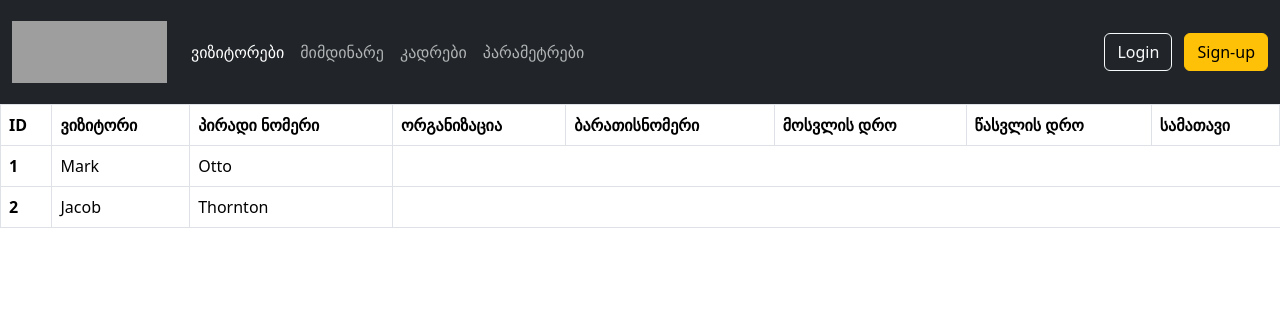
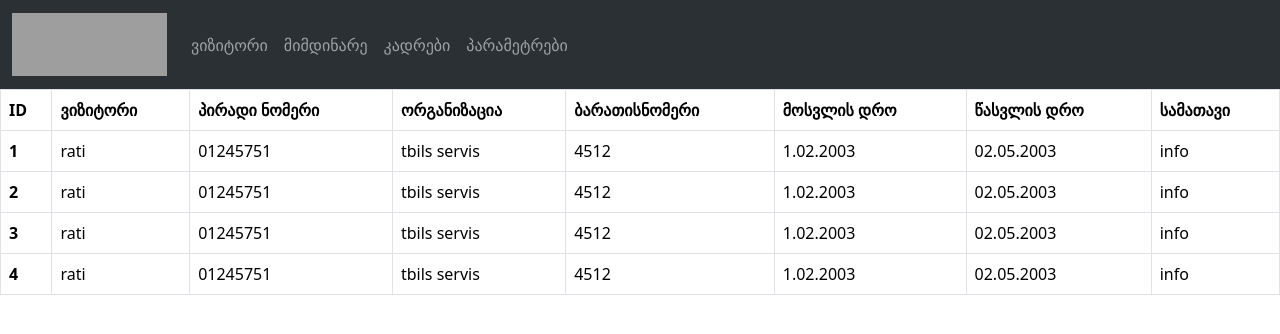
Before and after one commit to levanbeqauri/testsite, a plain HTML site: page index.html in a window 1280 px wide. Drawn offline with nearby package versions, Linux system fonts and the light colour scheme; grey boxes are pictures that could not be loaded.

Commit message:
Add files via upload

```diff
--- a/index.css
+++ b/index.css
@@ -0,0 +1,3 @@
+footer{bottom: 0%;
+
+}
--- a/index.html
+++ b/index.html
@@ -4,53 +4,41 @@
     <meta charset="UTF-8">
     <meta http-equiv="X-UA-Compatible" content="IE=edge">
     <meta name="viewport" content="width=device-width, initial-scale=1.0">
-    <title>Document</title>
+    <title>Tbilservice Group</title>
     <link href="https://cdn.jsdelivr.net/npm/bootstrap@5.3.0-alpha1/dist/css/bootstrap.min.css" rel="stylesheet" integrity="sha384-GLhlTQ8iRABdZLl6O3oVMWSktQOp6b7In1Zl3/Jr59b6EGGoI1aFkw7cmDA6j6gD" crossorigin="anonymous">
 </head>
 <body>
-  <nav class="navbar bg-dark " data-bs-theme="dark">
+
    <!-- Navbar content -->
-
+  <nav class="navbar navbar-expand-lg bg-body-tertiary navbar-dark bg-dark" data-bs-theme="dark">
     <div class="container-fluid">
-        <nav class="navbar navbar-expand-sm ">
       <div class="navbar-brand">
-            <img src="https://www.tbsg.ge/templates/tbsgtemp/images/logotop.png" alt="" width="155" height="62">
+        <img src="https://tbsg.ge/templates/tbsgtemp/images/logotop.png" alt="" style="width: 155px; height: 63px;">
       </div>
-          <div class="container-flex">
-            <button class="navbar-toggler" type="button" data-bs-toggle="collapse" data-bs-target="#navbarText" aria-controls="navbarText" aria-expanded="false" aria-label="Toggle navigation">
+      <button class="navbar-toggler" type="button" data-bs-toggle="collapse" data-bs-target="#navbarScroll" aria-controls="navbarScroll" aria-expanded="false" aria-label="Toggle navigation" >
         <span class="navbar-toggler-icon"></span>
       </button>
-            <div class="collapse navbar-collapse" id="navbarText">
-              <ul class="navbar-nav me-auto mb-2 mb-lg-0">
+      <div class="collapse navbar-collapse" id="navbarScroll">
+        <ul class="navbar-nav me-auto my-2 my-lg-0 navbar-nav-scroll" style="--bs-scroll-height: 100px;">
           <li class="nav-item">
-                 <a class="nav-link active" aria-current="page" href="#">ვიზიტორები</a>
+            <a class="nav-link" aria-current="page" href="visitors.html">ვიზიტორი</a>
           </li>
           <li class="nav-item">
             <a class="nav-link" href="#">მიმდინარე</a>
           </li>
           <li class="nav-item">
-                 <a class="nav-link" href="#">კადრები</a>
+            <a class="nav-link">კადრები</a>
           </li>
           <li class="nav-item">
-                  <a class="nav-link" href="#">პარამეტრები</a>
+            <a class="nav-link">პარამეტრები</a>
           </li>
         </ul>
+
       </div>
     </div>
   </nav>
-        <nav class="navbar navbar-expand-sm ">
-          <div class="collapse navbar-collapse " id="navbarText">
-            <div class="text-end">
-             <button type="button" class="btn btn-outline-light me-2">Login</button>
-             <button type="button" class="btn btn-warning">Sign-up</button>
-            </div>
-          </div>
-        </nav>
-      </div>
-  </nav>
-
-  <div class="container-floid">
-    <table class="table table-bordered">
+  <div class="container-flex" style="width: auto; overflow-x: auto;">
+    <table class="table table-bordered" style="padding-left: 0px;">
       <thead>
         <tr>
           <th score="col">ID</th>
@@ -66,17 +54,48 @@
       <tbody>
         <tr>
           <th scope="row">1</th>
-          <td>Mark</td>
-          <td>Otto</td>
+          <td>rati</td>
+          <td>01245751</td>
+          <td>tbils servis</td>
+          <td>4512</td>
+          <td>1.02.2003</td>
+          <td>02.05.2003</td>
+          <td>info</td>
         </tr>
         <tr>
           <th scope="row">2</th>
-          <td>Jacob</td>
-          <td>Thornton</td>
+          <td>rati</td>
+          <td>01245751</td>
+          <td>tbils servis</td>
+          <td>4512</td>
+          <td>1.02.2003</td>
+          <td>02.05.2003</td>
+          <td>info</td>
+        </tr>
+        <tr>
+          <th scope="row">3</th>
+          <td>rati</td>
+          <td>01245751</td>
+          <td>tbils servis</td>
+          <td>4512</td>
+          <td>1.02.2003</td>
+          <td>02.05.2003</td>
+          <td>info</td>
+        </tr>
+        <tr>
+          <th scope="row">4</th>
+          <td>rati</td>
+          <td>01245751</td>
+          <td>tbils servis</td>
+          <td>4512</td>
+          <td>1.02.2003</td>
+          <td>02.05.2003</td>
+          <td>info</td>
         </tr>
       </tbody>
     </table>
   </div>
+
   <script src="https://cdn.jsdelivr.net/npm/bootstrap@5.3.0-alpha1/dist/js/bootstrap.bundle.min.js" integrity="sha384-w76AqPfDkMBDXo30jS1Sgez6pr3x5MlQ1ZAGC+nuZB+EYdgRZgiwxhTBTkF7CXvN" crossorigin="anonymous"></script>
 </body>
 </html>
```
Also changed, not shown: visitors.html (added, +41 -0 lines). Lines whose indentation alone changed are shown as unchanged.
